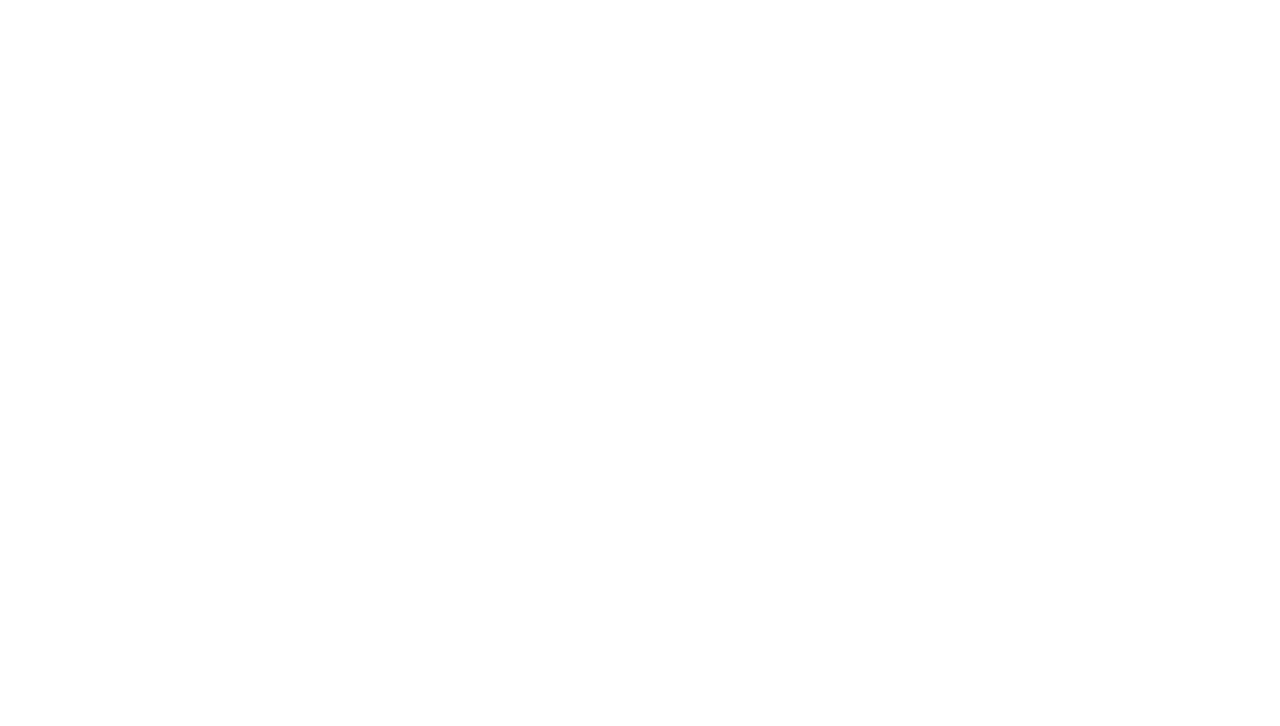
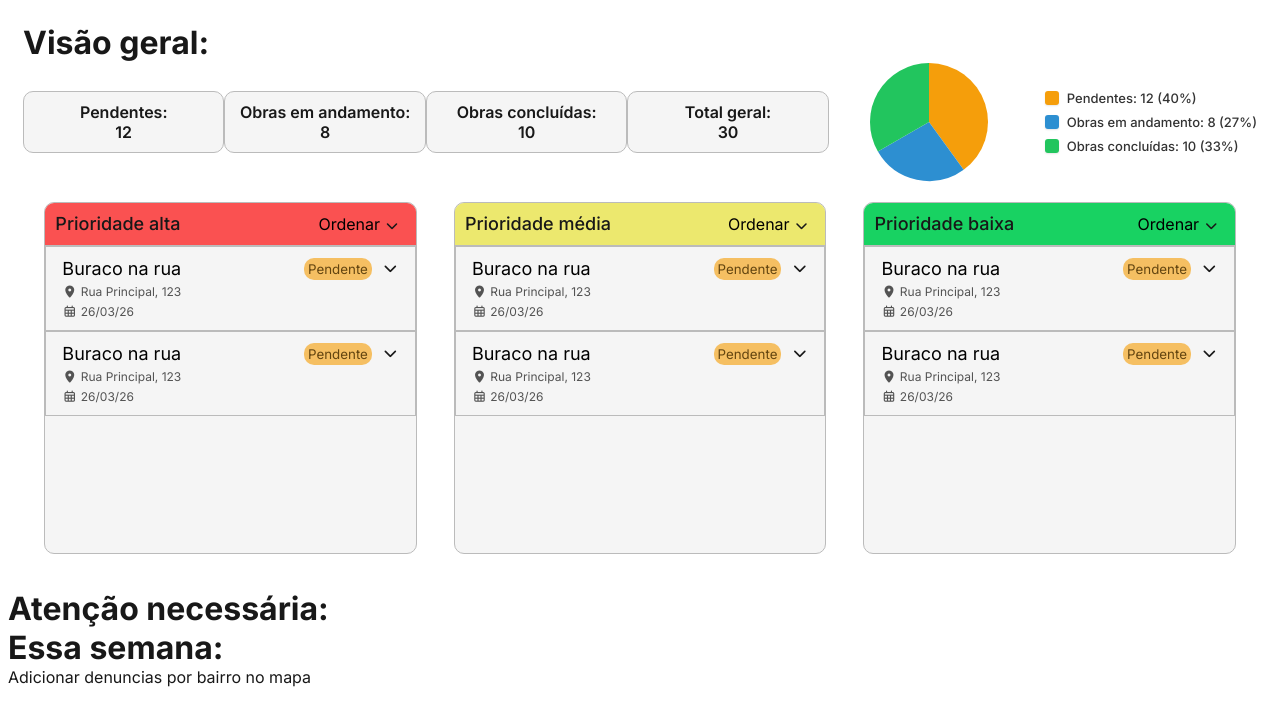
Before and after one commit to prjCidadeInteligente-Fatectq/cidade-inteligente, an Angular app: page /dashboard in a window 1280 px wide. Before the commit this address led to /. Shown: the top 726 px of the page. Built offline with nearby package versions, Linux system fonts and the light colour scheme.

Commit message:
Make PriorityCard scrollable when content is bigger than tha card

```diff
--- a/src/app/app-routing.module.ts
+++ b/src/app/app-routing.module.ts
@@ -4,11 +4,11 @@ import { RouterModule, Routes } from '@angular/router';
 const routes: Routes = [
   {
     path: '',
-    redirectTo: 'inicio',
+    redirectTo: 'dashboard',
     pathMatch: 'full'
   },
   {
-    path: 'inicio',
+    path: 'dashboard',
     loadChildren: () => import('./home/home.module').then( m => m.HomeModule)
   }
 ];
--- a/src/app/shared/components/complaints/complaints.component.html
+++ b/src/app/shared/components/complaints/complaints.component.html
@@ -32,3 +32,38 @@
             </div>
         }
 </article>
+
+<article class="card">
+    <button (click)="toggleExpand()" class="complaint">
+        <header class="header">
+            <div class="info">
+                <span class="desc">Buraco na rua</span>
+                <small class="small">
+                    <i class="fa-solid fa-location-dot"></i>
+                    Rua Principal, 123
+                </small>
+                <small class="small">
+                    <i class="fa-regular fa-calendar-days"></i>
+                    26/03/26
+                </small>
+            </div>
+
+            <div class="additional-info">
+                <span class="status">Pendente</span>
+
+                @if (!isExpanded) {
+                    <i class="fa-solid fa-chevron-down" style="color: #181818;"></i>
+                } @else {
+                    <i class="fa-solid fa-chevron-up" style="color: #181818;"></i>
+                }
+            </div>
+        </header>
+    </button>
+
+        @if (isExpanded) {
+            <div class="body">
+                <img src="/buraco.jpg" alt="imagem de buraco">
+                <p>Descrição do problema: Buraco na rua principal.</p>
+            </div>
+        }
+</article>
--- a/src/app/shared/components/priority-cards/priority-cards.component.css
+++ b/src/app/shared/components/priority-cards/priority-cards.component.css
@@ -3,15 +3,17 @@
 flex-direction: row;
 justify-content: space-evenly;
 padding: 20px 0;
+gap: 16px;
 }
 
 .card {
+display: flex;
+flex-direction: column;
 border-radius: 10px;
-    width: fit-content;
+width: 30%;
+height: 350px;
 background-color: #f5f5f5;
 border: 1px solid #bbbbbb;
-    min-height: 300px;
-    width: 30%;
 overflow: hidden;
 }
 
@@ -24,6 +26,7 @@
 font-size: 18px;
 border-bottom: 1px solid #bbbbbb;
 color: #181818;
+flex-shrink: 0;
 }
 
 .header button {
```
Lines whose indentation alone changed are shown as unchanged.
